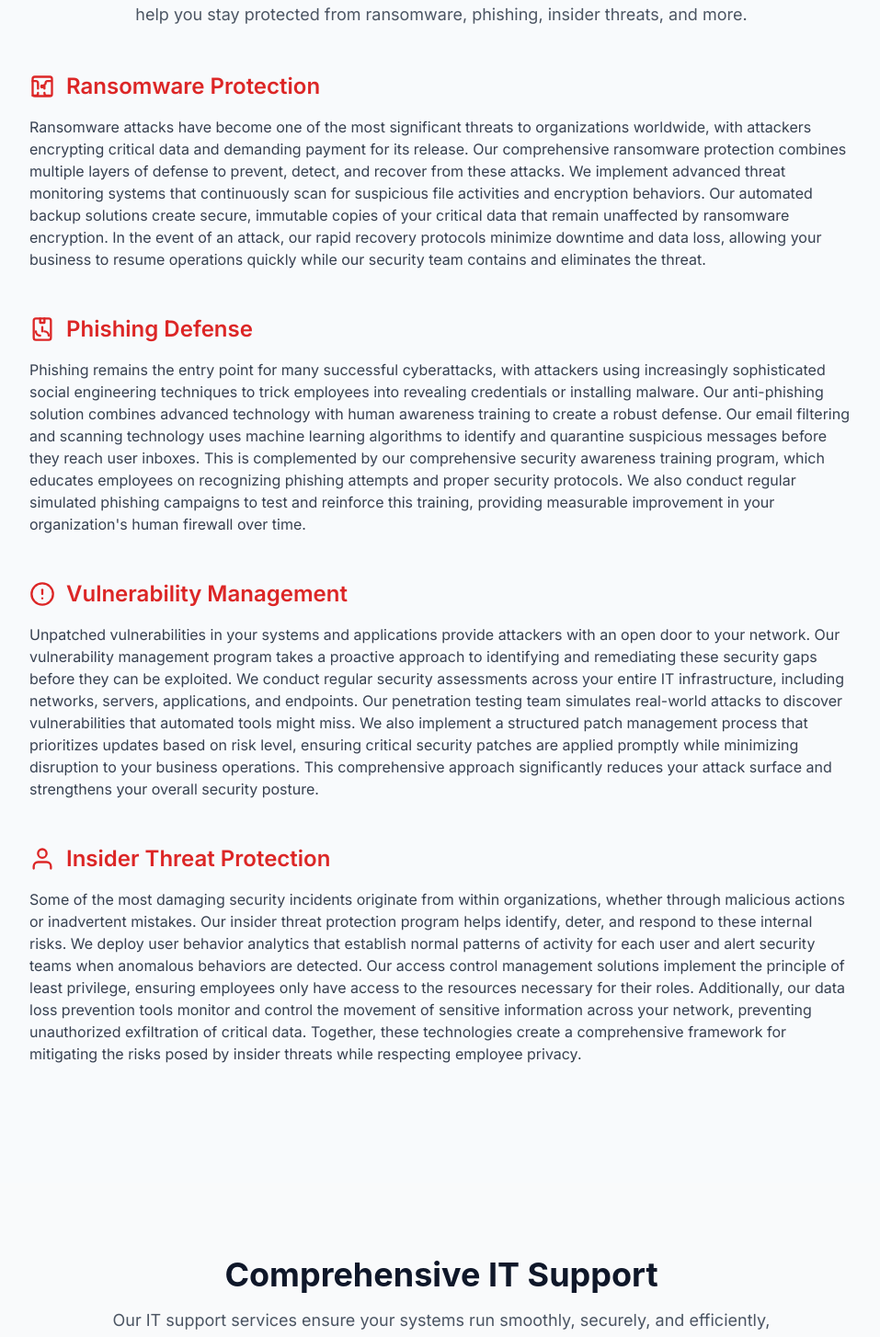
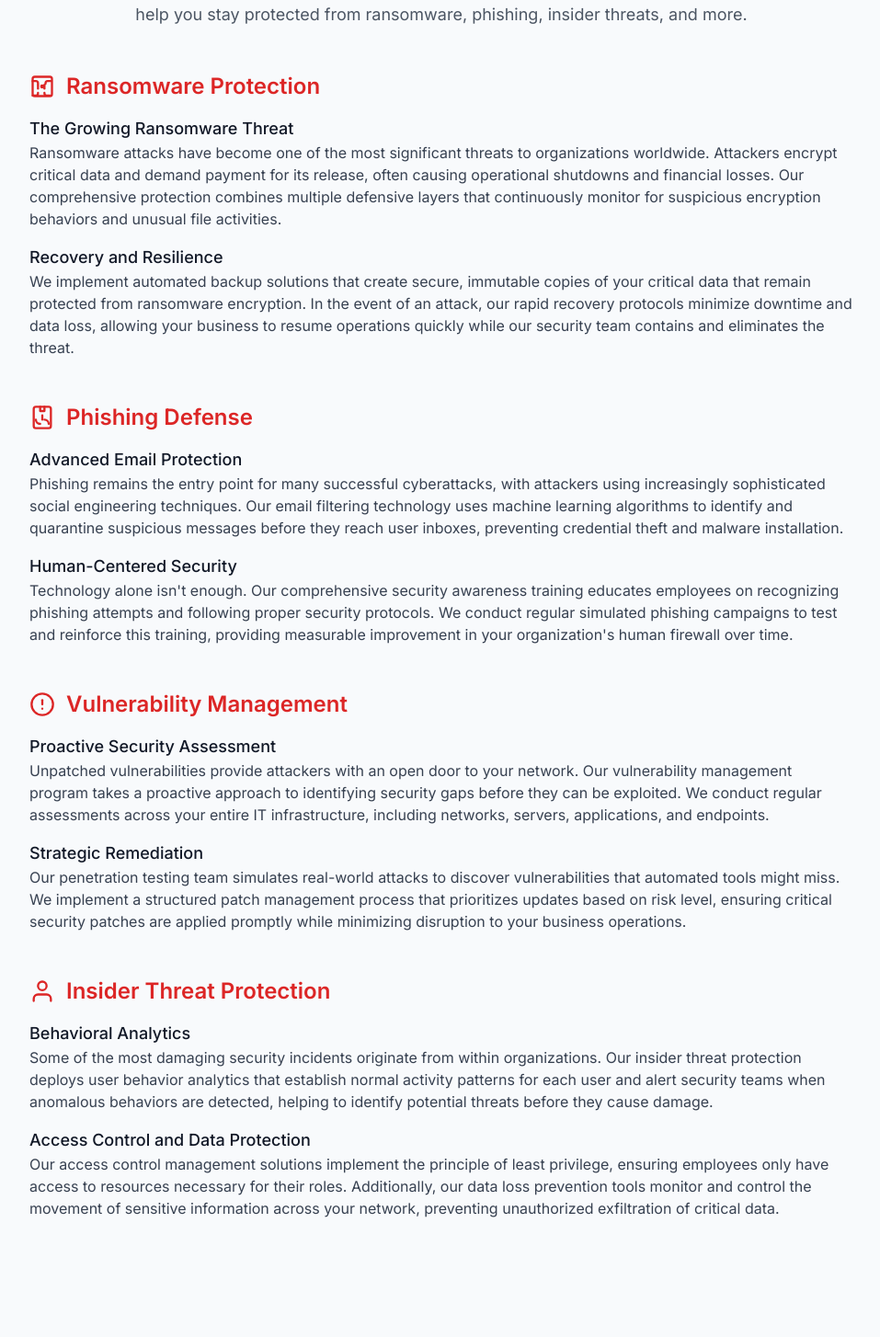
Before and after one commit to develope577/modernwave-website, a React (Vite) app: page /business/cybersecurity in a window 1280 px wide. Shown: the part 786-2240 px from the top of the page at 92% size, without its empty margins (160-1117 px from the left). Built offline with nearby package versions, Linux system fonts and the light colour scheme.

Commit message:
Refactor: Improve threat section
Restructure the "Security Threats" section to use paragraphs.

```diff
--- a/src/pages/CyberSecurity.tsx
+++ b/src/pages/CyberSecurity.tsx
@@ -61,7 +61,7 @@ const CyberSecurity = () => {
           </div>
         </section>
 
-        {/* Security Threats Section - Modified to paragraph format */}
+        {/* Security Threats Section - Modified to paragraph format with smaller paragraphs */}
         <section className="py-20">
           <div className="max-w-7xl mx-auto px-4 sm:px-6 lg:px-8">
             <div className="text-center mb-12">
@@ -88,8 +88,15 @@ const CyberSecurity = () => {
                   </svg>
                   Ransomware Protection
                 </h3>
+
+                <h4 className="text-lg font-medium text-gray-900 mt-4">The Growing Ransomware Threat</h4>
+                <p className="text-gray-700 mb-4">
+                  Ransomware attacks have become one of the most significant threats to organizations worldwide. Attackers encrypt critical data and demand payment for its release, often causing operational shutdowns and financial losses. Our comprehensive protection combines multiple defensive layers that continuously monitor for suspicious encryption behaviors and unusual file activities.
+                </p>
+
+                <h4 className="text-lg font-medium text-gray-900 mt-4">Recovery and Resilience</h4>
                 <p className="text-gray-700">
-                  Ransomware attacks have become one of the most significant threats to organizations worldwide, with attackers encrypting critical data and demanding payment for its release. Our comprehensive ransomware protection combines multiple layers of defense to prevent, detect, and recover from these attacks. We implement advanced threat monitoring systems that continuously scan for suspicious file activities and encryption behaviors. Our automated backup solutions create secure, immutable copies of your critical data that remain unaffected by ransomware encryption. In the event of an attack, our rapid recovery protocols minimize downtime and data loss, allowing your business to resume operations quickly while our security team contains and eliminates the threat.
+                  We implement automated backup solutions that create secure, immutable copies of your critical data that remain protected from ransomware encryption. In the event of an attack, our rapid recovery protocols minimize downtime and data loss, allowing your business to resume operations quickly while our security team contains and eliminates the threat.
                 </p>
               </div>
 
@@ -104,8 +111,15 @@ const CyberSecurity = () => {
                   </svg>
                   Phishing Defense
                 </h3>
+
+                <h4 className="text-lg font-medium text-gray-900 mt-4">Advanced Email Protection</h4>
+                <p className="text-gray-700 mb-4">
+                  Phishing remains the entry point for many successful cyberattacks, with attackers using increasingly sophisticated social engineering techniques. Our email filtering technology uses machine learning algorithms to identify and quarantine suspicious messages before they reach user inboxes, preventing credential theft and malware installation.
+                </p>
+
+                <h4 className="text-lg font-medium text-gray-900 mt-4">Human-Centered Security</h4>
                 <p className="text-gray-700">
-                  Phishing remains the entry point for many successful cyberattacks, with attackers using increasingly sophisticated social engineering techniques to trick employees into revealing credentials or installing malware. Our anti-phishing solution combines advanced technology with human awareness training to create a robust defense. Our email filtering and scanning technology uses machine learning algorithms to identify and quarantine suspicious messages before they reach user inboxes. This is complemented by our comprehensive security awareness training program, which educates employees on recognizing phishing attempts and proper security protocols. We also conduct regular simulated phishing campaigns to test and reinforce this training, providing measurable improvement in your organization's human firewall over time.
+                  Technology alone isn't enough. Our comprehensive security awareness training educates employees on recognizing phishing attempts and following proper security protocols. We conduct regular simulated phishing campaigns to test and reinforce this training, providing measurable improvement in your organization's human firewall over time.
                 </p>
               </div>
 
@@ -118,8 +132,15 @@ const CyberSecurity = () => {
                   </svg>
                   Vulnerability Management
                 </h3>
+
+                <h4 className="text-lg font-medium text-gray-900 mt-4">Proactive Security Assessment</h4>
+                <p className="text-gray-700 mb-4">
+                  Unpatched vulnerabilities provide attackers with an open door to your network. Our vulnerability management program takes a proactive approach to identifying security gaps before they can be exploited. We conduct regular assessments across your entire IT infrastructure, including networks, servers, applications, and endpoints.
+                </p>
+
+                <h4 className="text-lg font-medium text-gray-900 mt-4">Strategic Remediation</h4>
                 <p className="text-gray-700">
-                  Unpatched vulnerabilities in your systems and applications provide attackers with an open door to your network. Our vulnerability management program takes a proactive approach to identifying and remediating these security gaps before they can be exploited. We conduct regular security assessments across your entire IT infrastructure, including networks, servers, applications, and endpoints. Our penetration testing team simulates real-world attacks to discover vulnerabilities that automated tools might miss. We also implement a structured patch management process that prioritizes updates based on risk level, ensuring critical security patches are applied promptly while minimizing disruption to your business operations. This comprehensive approach significantly reduces your attack surface and strengthens your overall security posture.
+                  Our penetration testing team simulates real-world attacks to discover vulnerabilities that automated tools might miss. We implement a structured patch management process that prioritizes updates based on risk level, ensuring critical security patches are applied promptly while minimizing disruption to your business operations.
                 </p>
               </div>
 
@@ -131,8 +152,15 @@ const CyberSecurity = () => {
                   </svg>
                   Insider Threat Protection
                 </h3>
+
+                <h4 className="text-lg font-medium text-gray-900 mt-4">Behavioral Analytics</h4>
+                <p className="text-gray-700 mb-4">
+                  Some of the most damaging security incidents originate from within organizations. Our insider threat protection deploys user behavior analytics that establish normal activity patterns for each user and alert security teams when anomalous behaviors are detected, helping to identify potential threats before they cause damage.
+                </p>
+
+                <h4 className="text-lg font-medium text-gray-900 mt-4">Access Control and Data Protection</h4>
                 <p className="text-gray-700">
-                  Some of the most damaging security incidents originate from within organizations, whether through malicious actions or inadvertent mistakes. Our insider threat protection program helps identify, deter, and respond to these internal risks. We deploy user behavior analytics that establish normal patterns of activity for each user and alert security teams when anomalous behaviors are detected. Our access control management solutions implement the principle of least privilege, ensuring employees only have access to the resources necessary for their roles. Additionally, our data loss prevention tools monitor and control the movement of sensitive information across your network, preventing unauthorized exfiltration of critical data. Together, these technologies create a comprehensive framework for mitigating the risks posed by insider threats while respecting employee privacy.
+                  Our access control management solutions implement the principle of least privilege, ensuring employees only have access to resources necessary for their roles. Additionally, our data loss prevention tools monitor and control the movement of sensitive information across your network, preventing unauthorized exfiltration of critical data.
                 </p>
               </div>
             </div>
```
